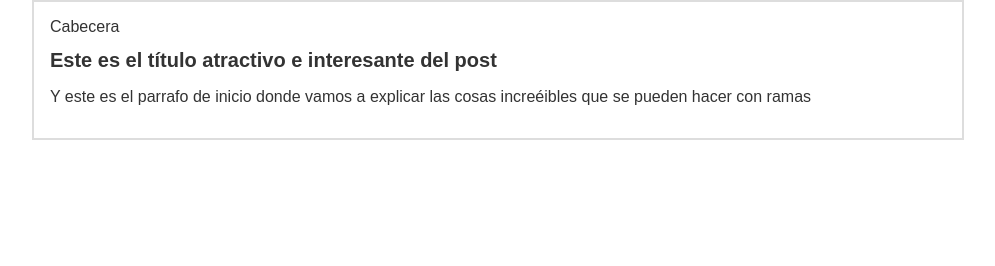
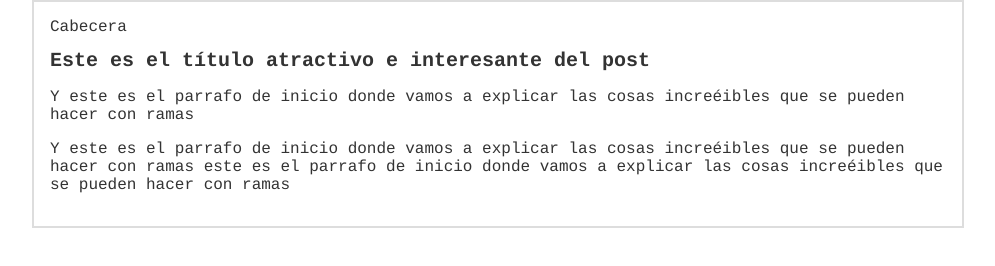
Before and after one commit to Duarte-99/hyperblog, a plain HTML site: page blogspot.html in a window 1280 px wide. Shown: the whole page, without its empty margins (142-1137 px from the left). Drawn offline with Linux system fonts and the light colour scheme.

Commit message:
Agregamos un parrafo mas y otra fuente

```diff
--- a/blogspot.html
+++ b/blogspot.html
@@ -14,6 +14,7 @@
             <div id="post">
                 <h1>Este es el título atractivo e interesante del post</h1>
                 <p>Y este es el parrafo de inicio donde vamos a explicar las cosas increéibles que se pueden hacer con ramas</p>
+                <p>Y este es el parrafo de inicio donde vamos a explicar las cosas increéibles que se pueden hacer con ramas este es el parrafo de inicio donde vamos a explicar las cosas increéibles que se pueden hacer con ramas</p>
             </div>
         </div>
     </body>
--- a/css/estilos.css
+++ b/css/estilos.css
@@ -2,7 +2,7 @@ body
 {
     color: #333;
     text-align: center;
-    font-family: "Arial";
+    font-family: "Courier";
     font-size: 16px;
     margin: 0;
     padding: 0;
```
